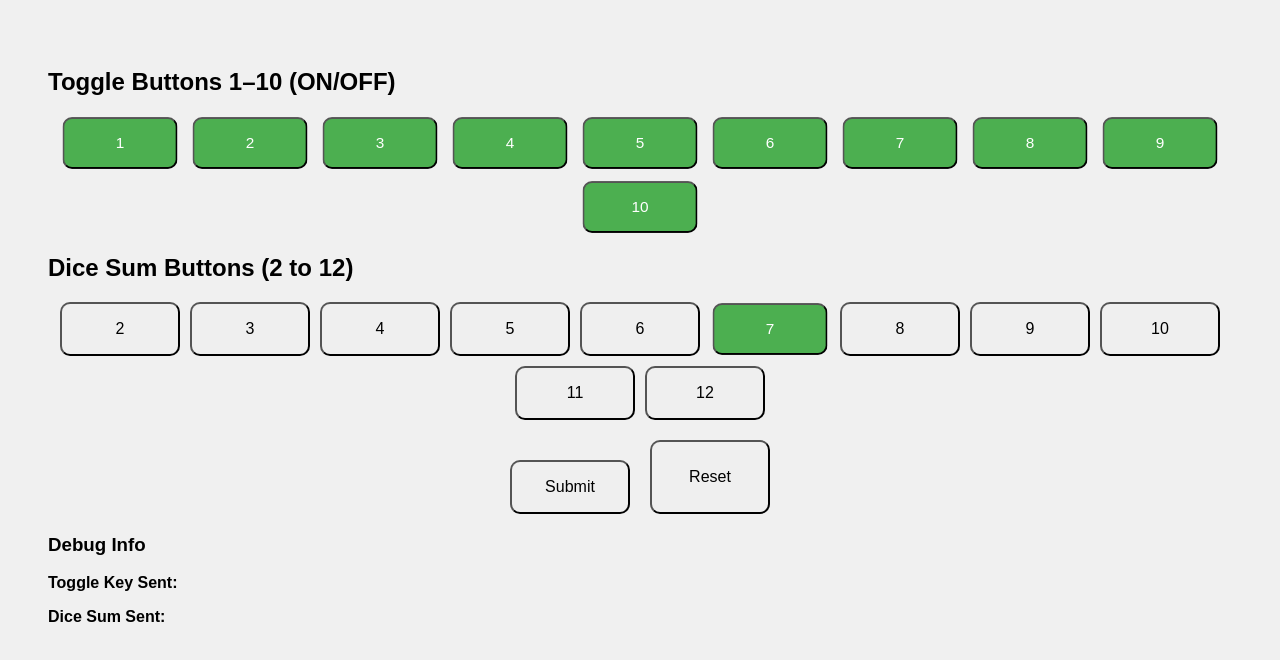
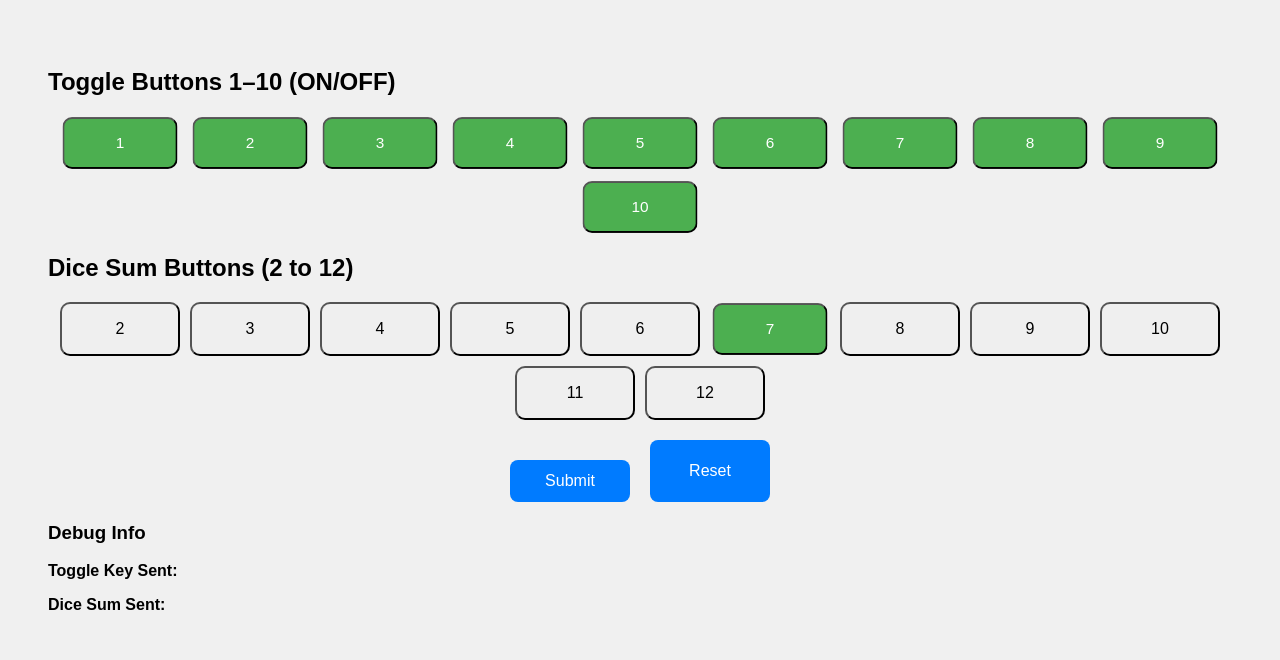
Before and after one commit to RbumgarnerODU/box-closer, a plain HTML site: page index.html in a window 1280 px wide. Drawn offline with Linux system fonts and the light colour scheme.

Commit message:
Update index.html

```diff
--- a/index.html
+++ b/index.html
@@ -18,7 +18,24 @@
       justify-content: center;
       margin-bottom: 20px;
     }
+    .blue-button {
+      background-color: #007BFF; /* Bootstrap-like blue */
+      color: white;
+      border: none;
+      padding: 12px 24px;
+      font-size: 1rem;
+      border-radius: 8px;
+      cursor: pointer;
+      transition: background-color 0.2s ease;
+    }
 
+    .blue-button:hover {
+      background-color: #0056b3; /* darker blue on hover */
+    }
+
+    .blue-button:active {
+      transform: scale(0.96);
+    }
     button {
       padding: 16px 24px;
       font-size: 1rem;
@@ -58,10 +75,10 @@
   <h2>Dice Sum Buttons (2 to 12)</h2>
   <div class="button-row" id="dice-sum-buttons"></div>
 
-  <div class="button-actions">
-    <button id="submit-btn">Submit</button>
-    <button id="reset-btn">Reset</button>
-  </div>
+<div class="button-actions">
+  <button id="submit-btn" class="blue-button">Submit</button>
+  <button id="reset-btn" class="blue-button">Reset</button>
+</div>
 
   <div id="result"></div>
     <div id="debug">
```
